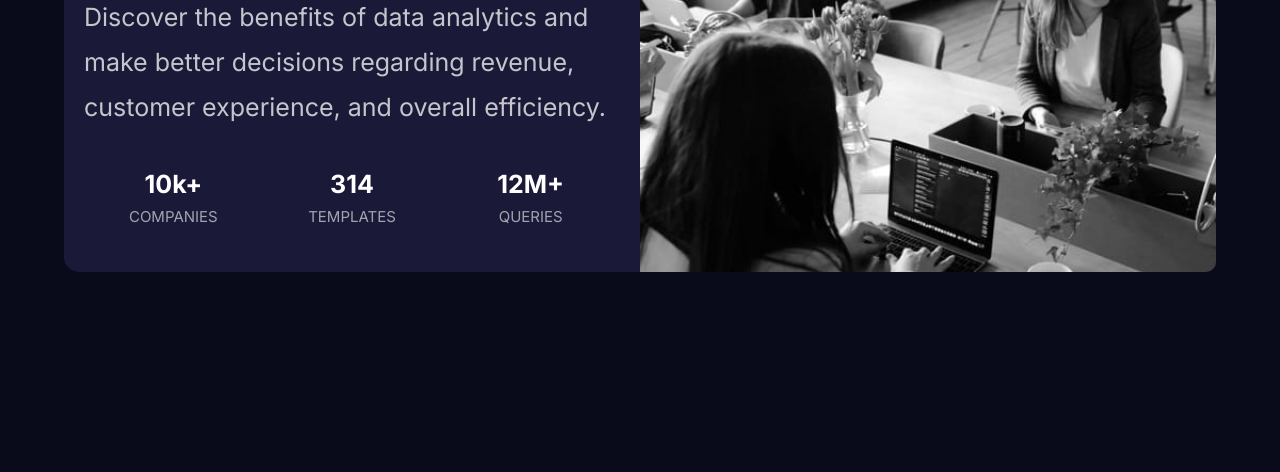
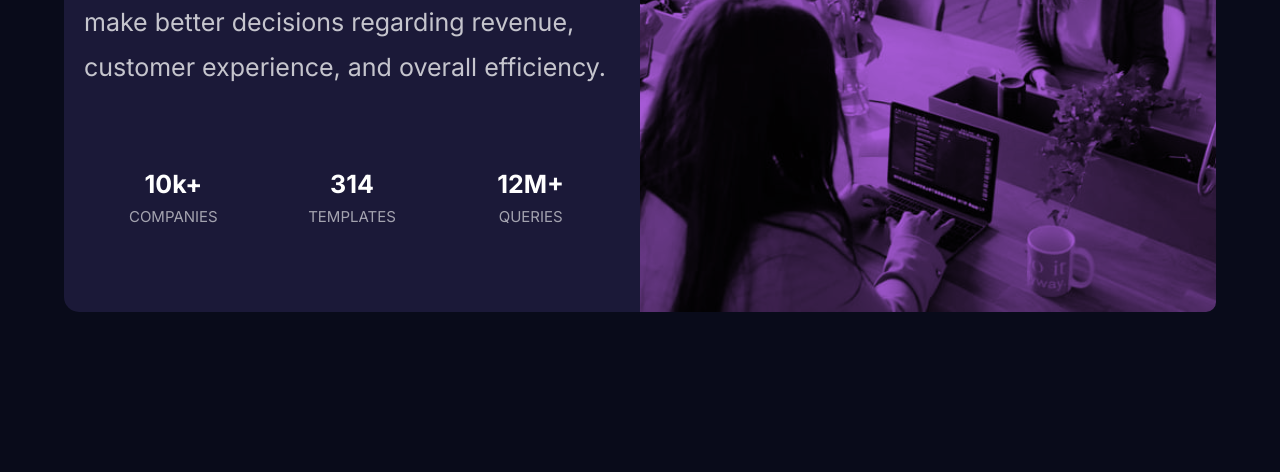
Before and after one commit to JuniorFrontDev/frontendMentorChallengeUno, a plain HTML site: page index.html in a window 1280 px wide. Shown: the part 328-800 px from the top of the page. Drawn offline with Linux system fonts and the light colour scheme.

Commit message:
realizando ajustes

```diff
--- a/styles.css
+++ b/styles.css
@@ -3,6 +3,8 @@
 
 * {
   box-sizing: border-box;
+  margin:0;
+  padding: 0;
 }
 html {
   font-size: 62.5%;
@@ -11,12 +13,15 @@ body {
   background-color: hsl(233, 47%, 7%);
   font-size: 1.5rem;
   font-family: "Inter", sans-serif;
+  height: 100vh;
+  display: flex;
+  justify-content: center;
+  align-items: center;
 }
 
 .card-componente {
-  width: 90vw;
-  height: 90vh;
-  margin: 5vh auto;
+  width: 90%;
+  height: 90%;
   display: flex;
   flex-direction: column;
   background-color: hsl(244, 38%, 16%);
@@ -26,8 +31,9 @@ body {
 .card-componente__imagen {
   background-image: url("./images/image-header-mobile.jpg");
   background-size: cover;
-  background-position: center;
+  background-position: center top;
   background-color: hsl(277, 64%, 61%);
+  background-blend-mode: multiply;
   flex-grow: 1;
   border-radius: 1.5rem 1.5rem 0 0;
 }
@@ -84,8 +90,9 @@ body {
 /* RESPONSIVE */
 @media only screen and (min-width: 375px) {
   .card-componente__descripcion {
-    flex-basis: 60%;
+    flex-basis: 55%;
   }
+
 }
 
 @media only screen and (min-width: 600px) {
@@ -93,9 +100,6 @@ body {
     flex-basis: 50%;
   }
 
-  .card-componente__imagen {
-    background-position: initial;
-  }
 }
 
 @media only screen and (min-width: 768px) {
@@ -120,8 +124,7 @@ body {
 
 @media only screen and (min-width: 992px) {
   .card-componente {
-    height: 50vh;
-    margin: 25vh auto;
+    height: 60%;
     flex-direction: row;
   }
 
```
